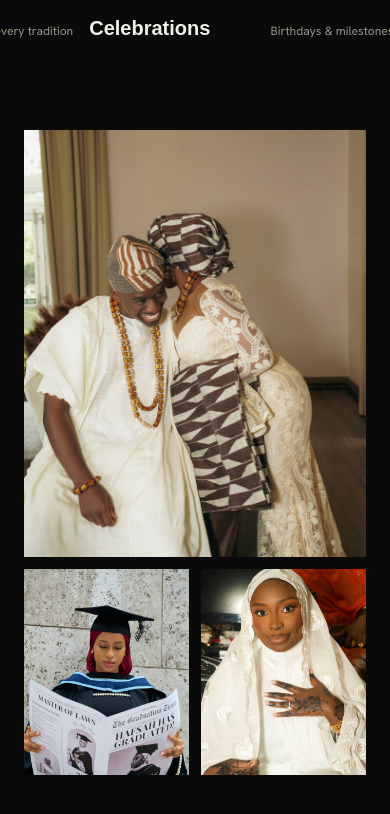
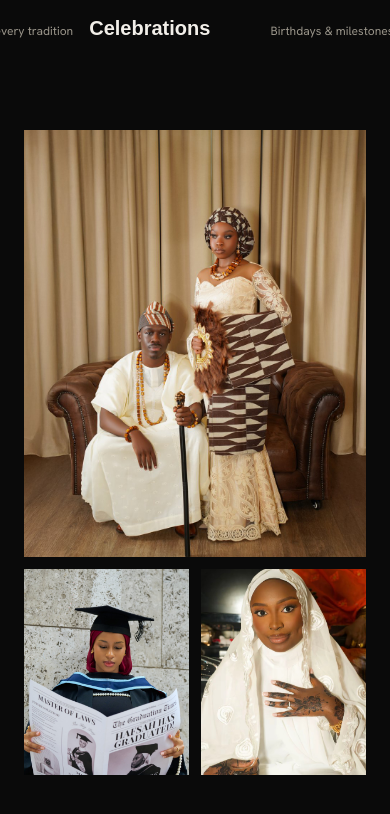
Before and after one commit to lamidecoder/fzshotit, a Next.js app: page / in a window 390 px wide. Shown: the part 2246-3060 px from the top of the page. Built offline with nearby package versions, Linux system fonts and the light colour scheme; a web font is replaced by a local one.

Commit message:
new sticky mobile enquire

```diff
--- a/src/app/page.tsx
+++ b/src/app/page.tsx
@@ -51,7 +51,7 @@ export default function HomePage() {
       <section className="container-shell py-12">
         <div className="grid grid-cols-2 md:grid-cols-3 gap-3">
           <div className="col-span-2 md:col-span-1">
-            <ImageFrame src="/photos/DSC05674.jpg" alt="Azeezat and Abz" ratio="aspect-[4/5]" />
+            <ImageFrame src="/photos/wedding_bento.jpg" alt="Azeezat and Abz" ratio="aspect-[4/5]" />
           </div>
           <ImageFrame src="/photos/IMG_7446.jpg" alt="Graduation" ratio="aspect-[4/5]" />
           <ImageFrame src="/photos/IMG_2432.jpg" alt="Nikkah bride" ratio="aspect-[4/5]" />
```
